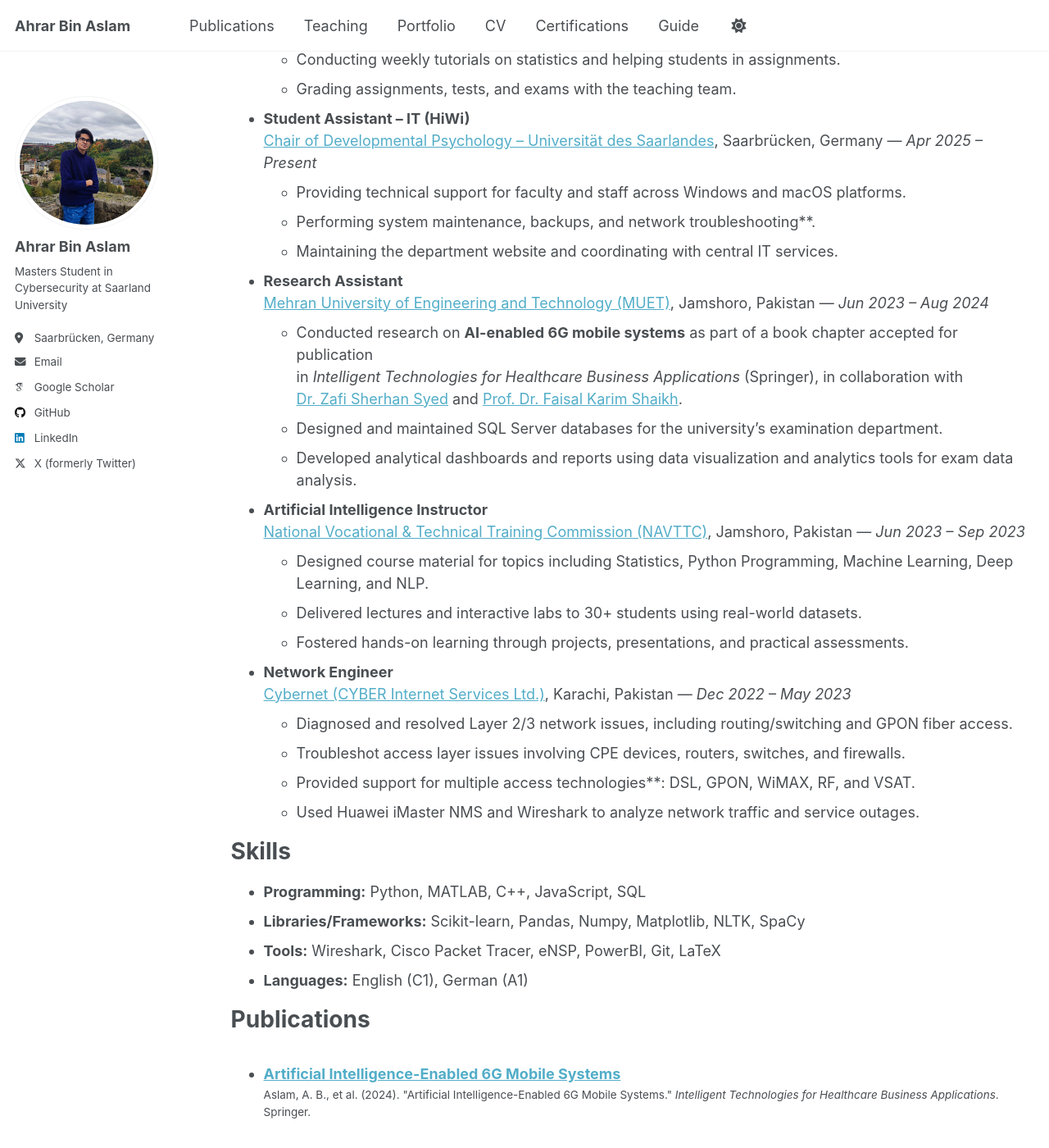
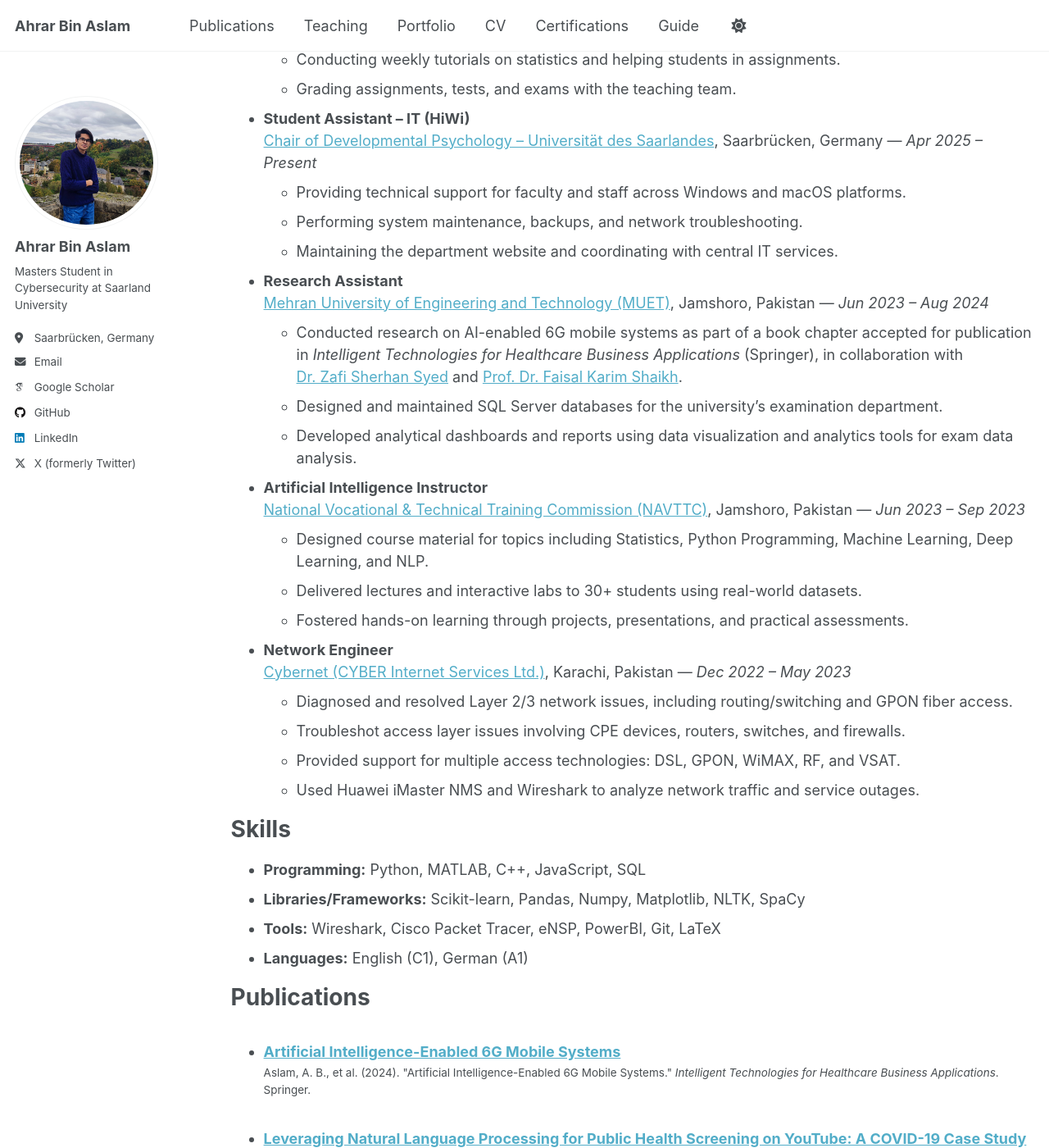
Before and after one commit to ahrarbinaslam/ahrarbinaslam.github.io, a Jekyll site: the page built from _pages/cv.md, in a window 1280 px wide and 1400 px high, scrolled down 690 px. Shown: the whole window at 82% size. Built offline with Jekyll 4.4.1, drawn with Linux system fonts in a browser that asks for light colours; some web fonts are replaced.

Commit message:
Update cv.md

```diff
--- a/_pages/cv.md
+++ b/_pages/cv.md
@@ -35,11 +35,11 @@
 * **Student Assistant – IT (HiWi)**
   [Chair of Developmental Psychology – Universität des Saarlandes](https://www.uni-saarland.de/en/lehrstuhl/aschersleben.html), Saarbrücken, Germany — *Apr 2025 – Present*
   - Providing technical support for faculty and staff across Windows and macOS platforms.
-  - Performing system maintenance, backups, and network troubleshooting**.
+  - Performing system maintenance, backups, and network troubleshooting.
   - Maintaining the department website and coordinating with central IT services.
 * **Research Assistant**
   [Mehran University of Engineering and Technology (MUET)](https://www.muet.edu.pk/), Jamshoro, Pakistan — *Jun 2023 – Aug 2024*
-  - Conducted research on **AI-enabled 6G mobile systems** as part of a book chapter accepted for publication
+  - Conducted research on AI-enabled 6G mobile systems as part of a book chapter accepted for publication
     in *Intelligent Technologies for Healthcare Business Applications* (Springer), in collaboration with
     [Dr. Zafi Sherhan Syed](https://scholar.google.com/citations?user=OLku1akAAAAJ&hl=en) and  [Prof. Dr. Faisal Karim Shaikh](https://scholar.google.com/citations?user=Z8eRzj0AAAAJ&hl=en).
   - Designed and maintained SQL Server databases for the university's examination department.
@@ -55,7 +55,7 @@
   [Cybernet (CYBER Internet Services Ltd.)](https://www.cyber.net.pk/), Karachi, Pakistan — *Dec 2022 – May 2023*
   - Diagnosed and resolved Layer 2/3 network issues, including routing/switching and GPON fiber access.
   - Troubleshot access layer issues involving CPE devices, routers, switches, and firewalls.
-  - Provided support for multiple access technologies**: DSL, GPON, WiMAX, RF, and VSAT.
+  - Provided support for multiple access technologies: DSL, GPON, WiMAX, RF, and VSAT.
   - Used Huawei iMaster NMS and Wireshark to analyze network traffic and service outages.
 
 Skills
```
